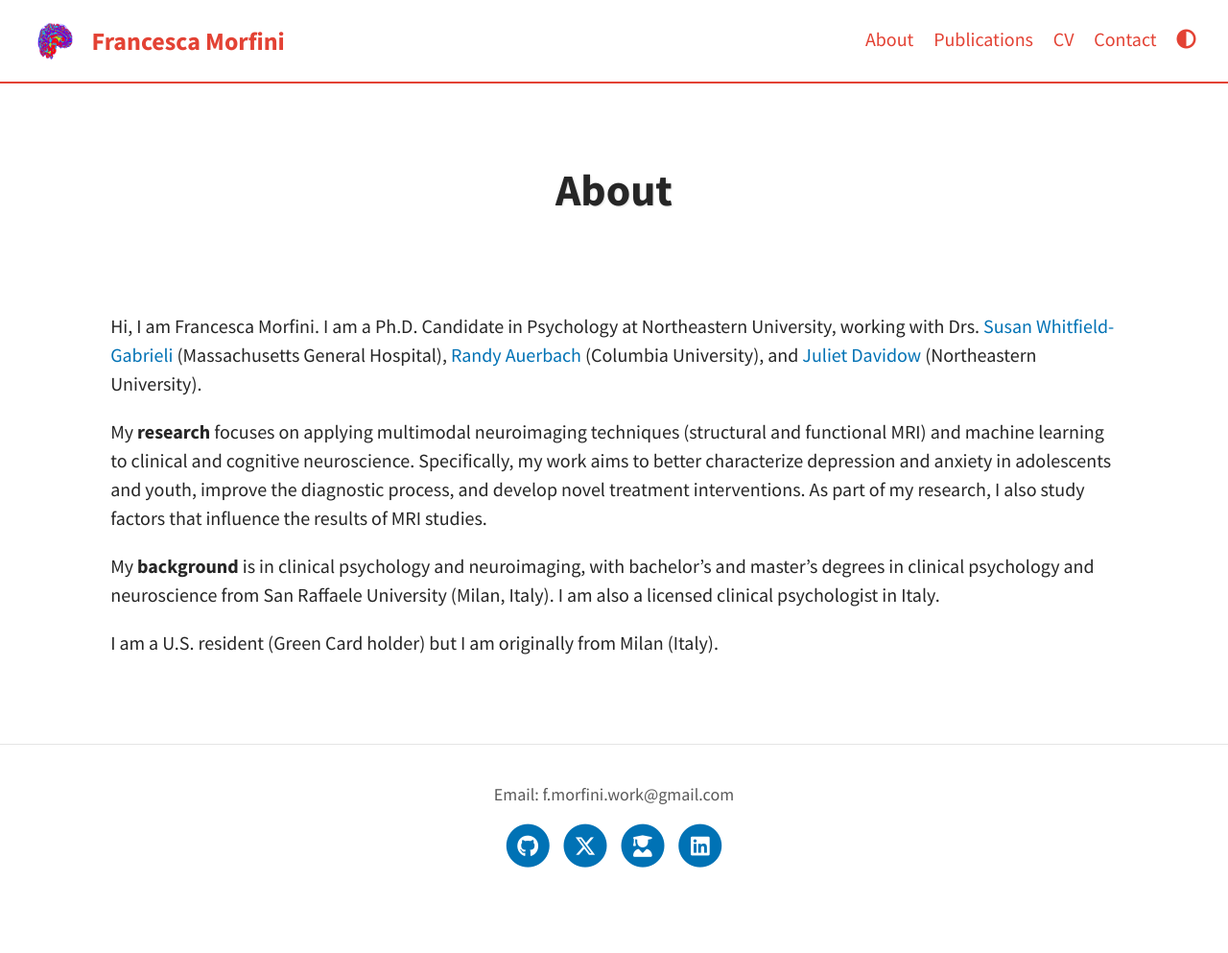
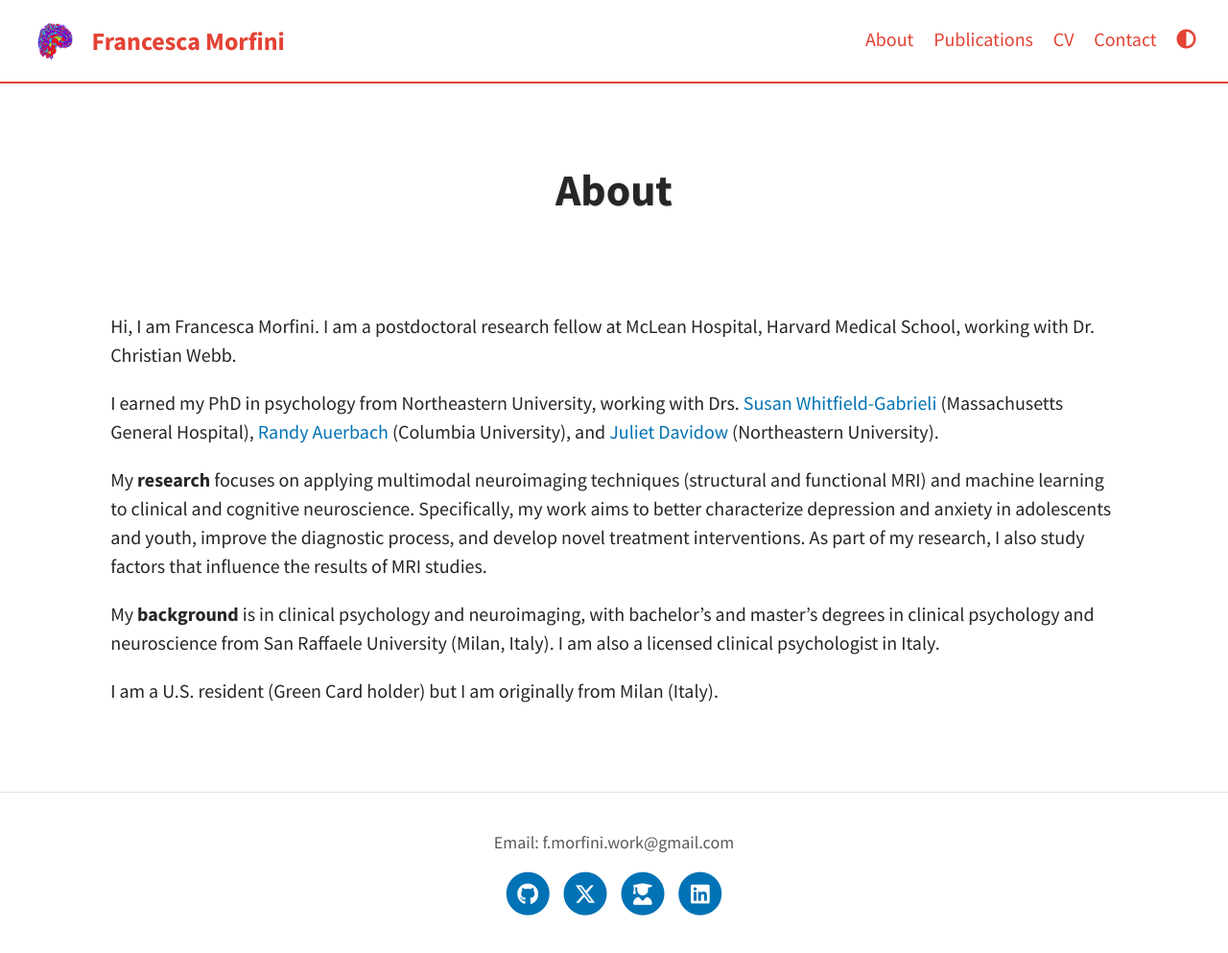
Before and after one commit to fmorfini/fmorfini.github.io, a Jekyll site: the page built from pages/about.md, in a window 1280 px wide and 993 px high. Shown: the whole window at 96% size. Built offline with Jekyll 4.4.1, drawn with Linux system fonts in a browser that asks for light colours; a script that is not in the unit is left out.

Commit message:
updated post doc info

```diff
--- a/pages/about.md
+++ b/pages/about.md
@@ -7,7 +7,9 @@
 ---
 
 Hi, I am Francesca Morfini.
-I am a Ph.D. Candidate in Psychology at Northeastern University, working with Drs. [Susan Whitfield-Gabrieli](https://www.massgeneral.org/psychiatry/research/precision-psychiatry/team) (Massachusetts General Hospital), [Randy Auerbach](https://www.auerbachlab.com/) (Columbia University), and [Juliet Davidow](https://lbdlpsych.sites.northeastern.edu/) (Northeastern University).
+I am a postdoctoral research fellow at McLean Hospital, Harvard Medical School, working with Dr. Christian Webb.
+
+I earned my PhD in psychology from Northeastern University, working with Drs. [Susan Whitfield-Gabrieli](https://www.massgeneral.org/psychiatry/research/precision-psychiatry/team) (Massachusetts General Hospital), [Randy Auerbach](https://www.auerbachlab.com/) (Columbia University), and [Juliet Davidow](https://lbdlpsych.sites.northeastern.edu/) (Northeastern University).
 
 My **research** focuses on applying multimodal neuroimaging techniques (structural and functional MRI) and machine learning to clinical and cognitive neuroscience.
 Specifically, my work aims to better characterize depression and anxiety in adolescents and youth, improve the diagnostic process, and develop novel treatment interventions.
```
Also changed, not shown: index.html (+2 -8 lines), pages/contact.md (+16 -0 lines).
